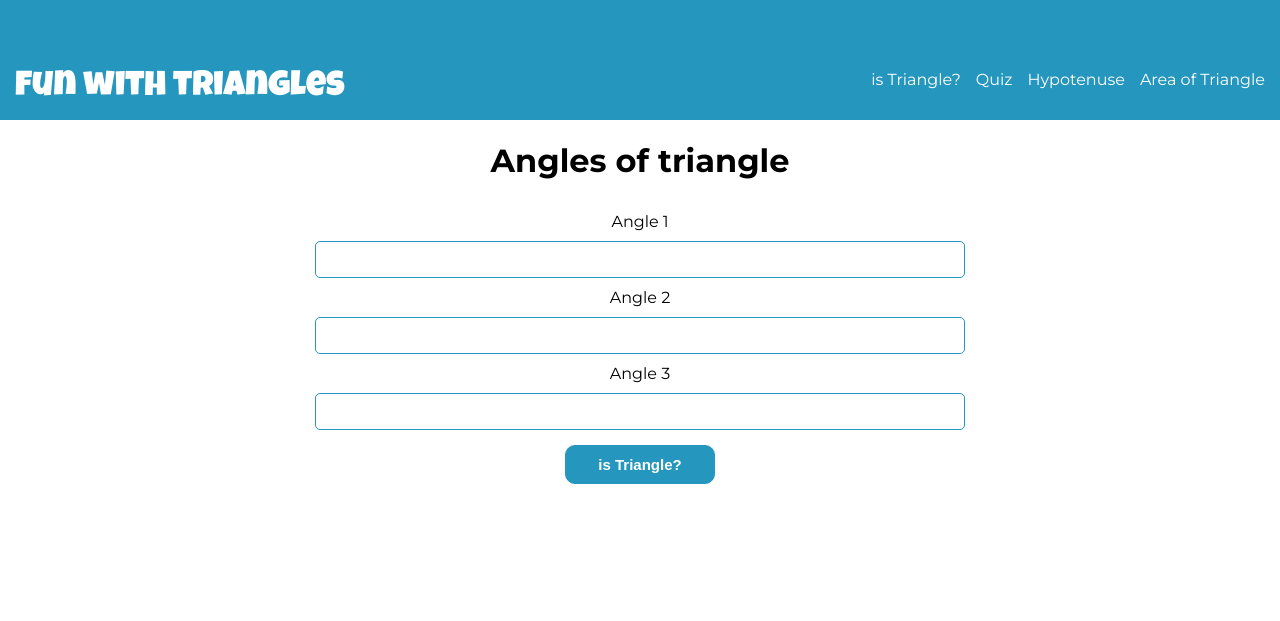
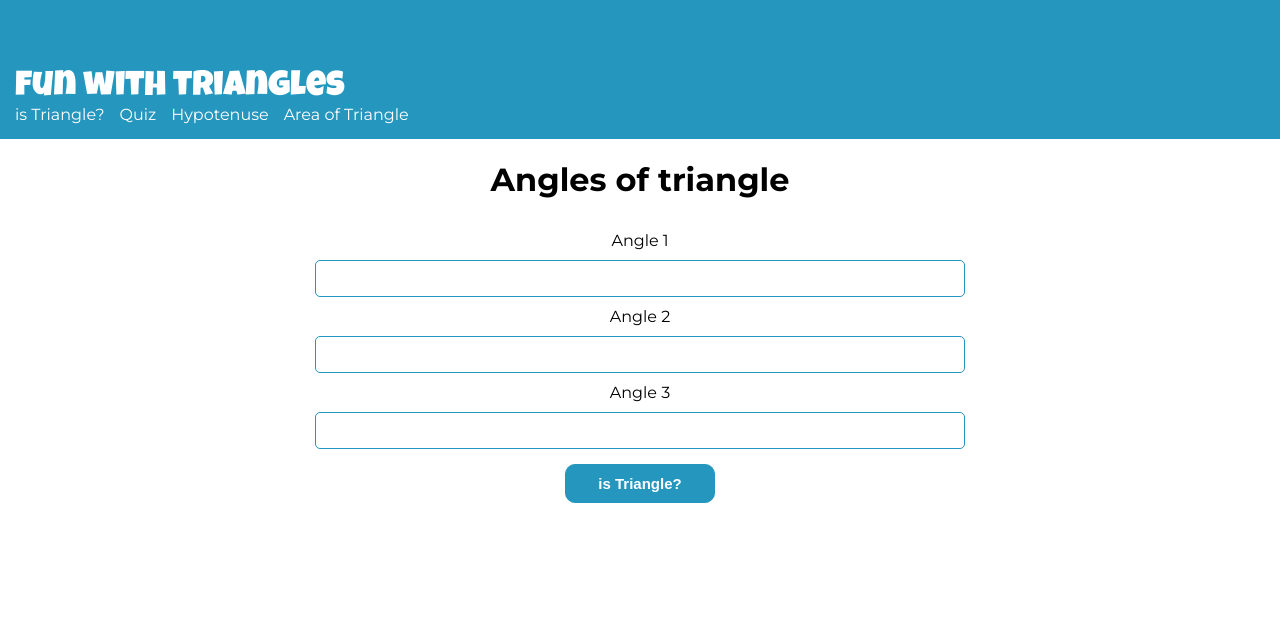
Before and after one commit to SadiqZak/Fun_with_triangles, a plain HTML site: page Index.html in a window 1280 px wide. Drawn offline with Linux system fonts and the light colour scheme; files whose address does not match are found by name.

Commit message:
Update style.css

```diff
--- a/style.css
+++ b/style.css
@@ -28,7 +28,7 @@ body{
 
 .center{
     display: flex;
-    justify-content: space-between;
+    flex-direction: column;
 }
 
 nav{
```
